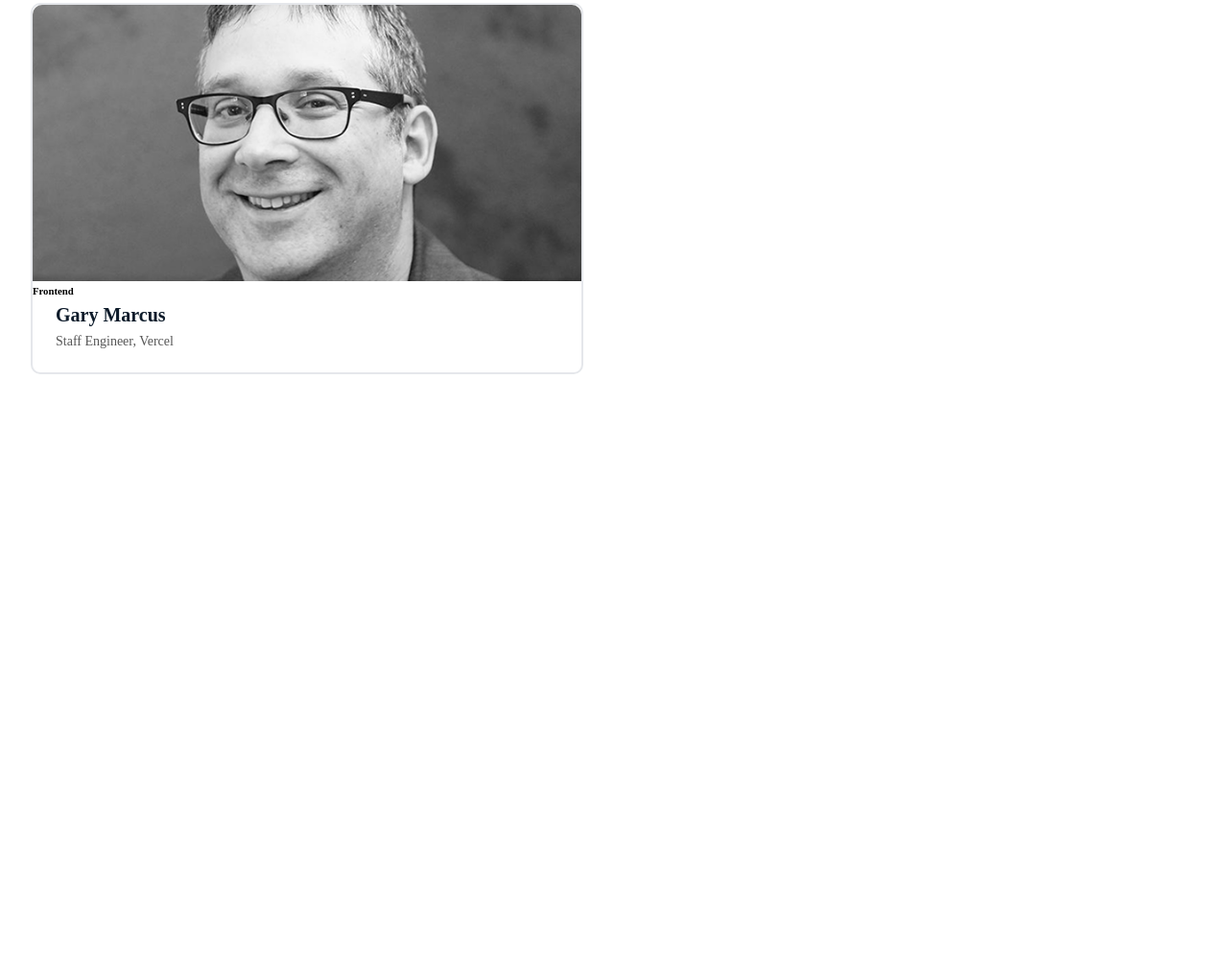
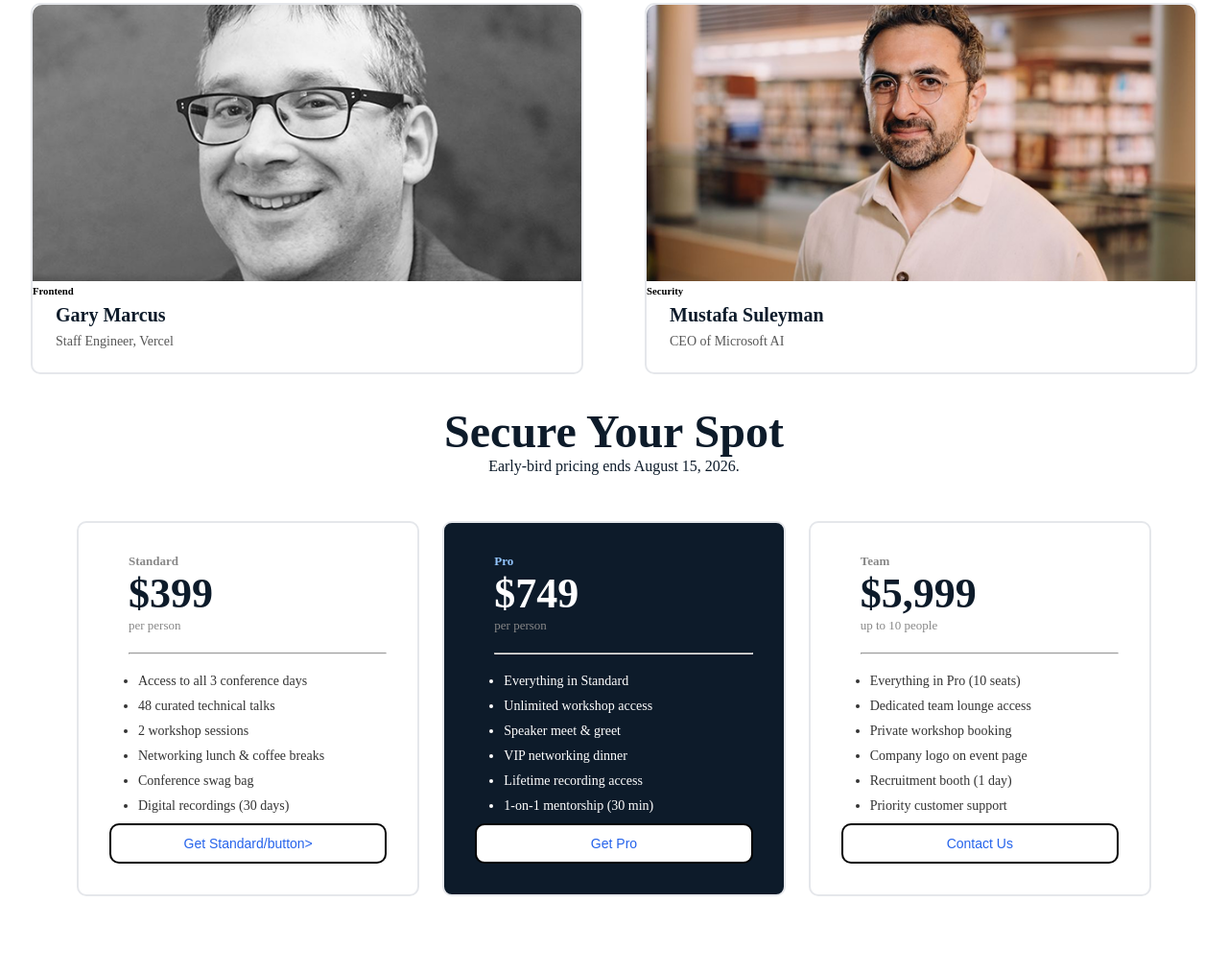
Before and after one commit to shaonrahman7456-gif/B14-A01-Devconf-7456, a plain HTML site: page index.html in a window 1280 px wide. Shown: the part 1071-2085 px from the top of the page at 96% size. Before the commit the page ends 1493 px from the top, so only its background shows below. Drawn offline with nearby package versions, Linux system fonts and the light colour scheme; files whose address does not match are found by name.

Commit message:
pricing section

```diff
--- a/index.html
+++ b/index.html
@@ -67,8 +67,69 @@
             <h4>Gary Marcus</h4>
             <p>Staff Engineer, Vercel</p>
             </div>
+            <div class="speaker-card">
+                <img src="./assets/mustafa.png" alt="mustafa.png">
+                <h6>Security</h6>
+                <h4>Mustafa Suleyman</h4>
+                <p>CEO of Microsoft AI</p>
+            </div>
+            </div>
+    </section>
+    <!-- end of an speaker section-->
+     <!--pricing section start-->
+     <section id="pricing" class="container font-inter">
+        <h2>Secure Your Spot</h2>
+        <h4>Early-bird pricing ends August 15, 2026.</h4>
+        <div class="pricing-content">
+            <div class="pricing-card">
+                <h6>Standard</h6>
+                <h3>$399</h3>
+                <p>per person</p>
+                <hr>
+                <ul>
+                    <li>Access to all 3 conference days</li>
+                    <li>48 curated technical talks</li>
+                    <li>2 workshop sessions</li>
+                    <li>Networking lunch & coffee breaks</li>
+                    <li>Conference swag bag</li>
+                    <li>Digital recordings (30 days)</li>
+                </ul>
+                <button class="price-btn">Get Standard/button>
+                    </button>
+                </div>
+                <div class="pricing-card card-highlight">
+                    <h6>Pro</h6>
+                    <h3>$749</h3>
+                    <p>per person</p>
+                    <hr>
+                    <ul>
+                        <li>Everything in Standard</li>
+                        <li>Unlimited workshop access</li>
+                        <li>Speaker meet & greet</li>
+                        <li>VIP networking dinner</li>
+                        <li>Lifetime recording access</li>
+                        <li>1-on-1 mentorship (30 min)</li>
+                    </ul>
+                    <button class="price-btn">Get Pro</button>
+                </div>
+                <div class="pricing-card">
+                    <h6>Team</h6>
+                    <h3>$5,999</h3>
+                    <p>up to 10 people</p>
+                    <hr>
+                    <ul>
+                        <li>Everything in Pro (10 seats)</li>
+                        <li>Dedicated team lounge access</li>
+                        <li>Private workshop booking</li>
+                        <li>Company logo on event page</li>
+                        <li>Recruitment booth (1 day)</li>
+                        <li>Priority customer support</li>
+                    </ul>
+                    <button class="price-btn">Contact Us</button>
+                </div>
 
+            </div>
 
-    </section>
+     </section>
 </body>
 </html>
--- a/style.css
+++ b/style.css
@@ -116,3 +116,108 @@ speaker card h6{
     color: #575757;
     padding: 0px 0px 24px 24px;
 }
+.speaker-card img{
+    max-width: 100%;
+    border-top-left-radius: 10px;
+    border-top-right-radius: 10px;
+}
+#pricing{
+    padding-bottom: 80px;
+}
+
+#pricing h2{
+    font-weight: 700;
+    font-size: 48px;
+    color: #0D1B2A;
+}
+#pricing h4{
+    font-weight: 400;
+    font-size: 16px;
+    color: #0D1B2A;
+}
+
+.pricing-content{
+    margin: 48px 80px 0px;
+    display: flex;
+    justify-content: space-between;
+    gap: 24px;
+}
+.pricing-content .pricing-card{
+    border: 2px solid #E5E7EB;
+    padding: 32px;
+    border-radius: 10px;
+    width: 33%;
+    text-align: left;
+}
+
+.pricing-card h6{
+    font-weight: 600;
+    font-size: 13px;
+    color: #888888;
+    padding-left: 20px;
+}
+.pricing-card h3{
+    font-weight: 700;
+    font-size: 44px;
+    color: #0D1B2A;
+    padding-left: 20px;
+}
+
+.pricing-card p{
+    font-weight: 400;
+    font-size: 13px;
+    color: #888888;
+    padding-left: 20px;
+}
+.pricing-card hr{
+    margin: 20px 0px 20px 20px;
+}
+
+.pricing-card ul{
+  padding-left: 30px;
+}
+
+.pricing-card ul li{
+    font-weight: 400;
+    font-size: 14px;
+    color: #333333;
+    padding-bottom: 10px;
+}
+
+.price-btn{
+    font-weight: 600px;
+    font-size: 14px;
+    color: #2563EB;
+    background-color: #FFFFFF;
+    border: 2px solid #000000;
+    border-radius: 10px;
+    padding: 11px 0px;
+    width: 100%;
+    cursor: pointer;
+}
+.card-highlight{
+    background-color: #0D1B2A;
+}
+
+.card-highlight h6{
+    color: #93C5FD;
+}
+
+.card-highlight h3{
+    color: #FFFFFF;
+}
+
+.card-highlight ul li{
+    color: #FFFFFF;
+}
+.card-highlight .price .btn{
+    font-weight: 600px;
+    font-size: 14px;
+    color: #FFFFFF;
+    background-color: #60A5FA;
+    border: 2px solid #000000;
+    border-radius: 10px;
+    padding: 11px 0px;
+    width: 100%;
+    cursor: pointer;
+}
```
